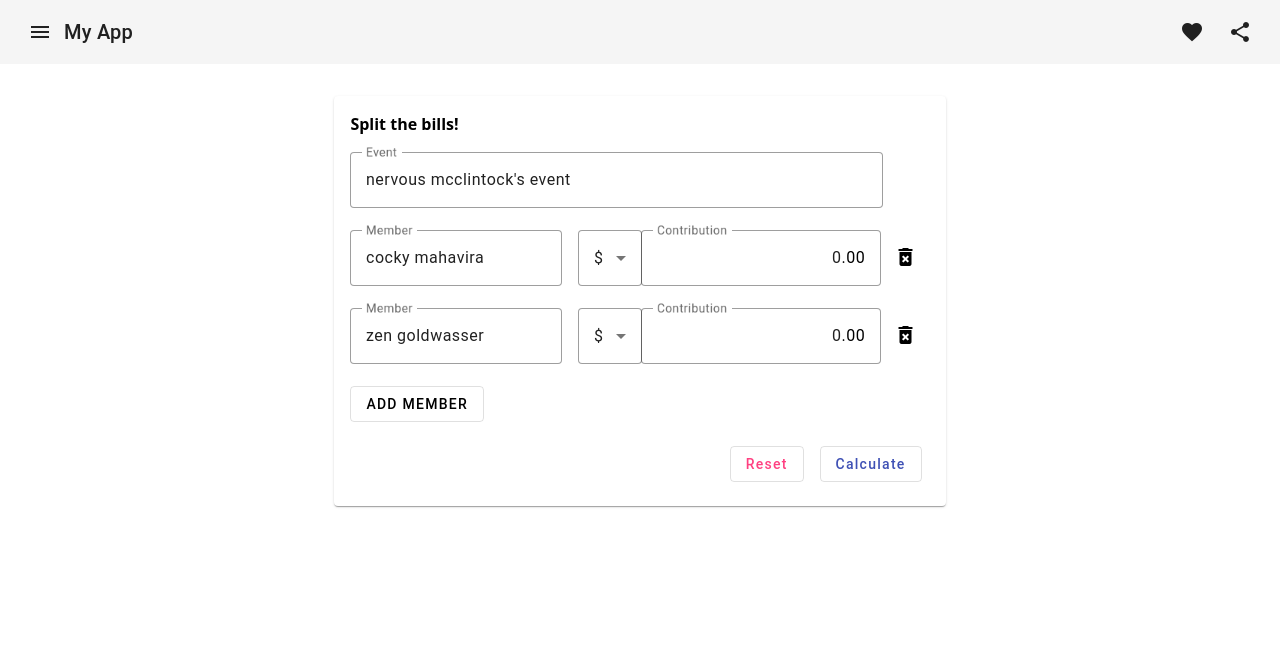
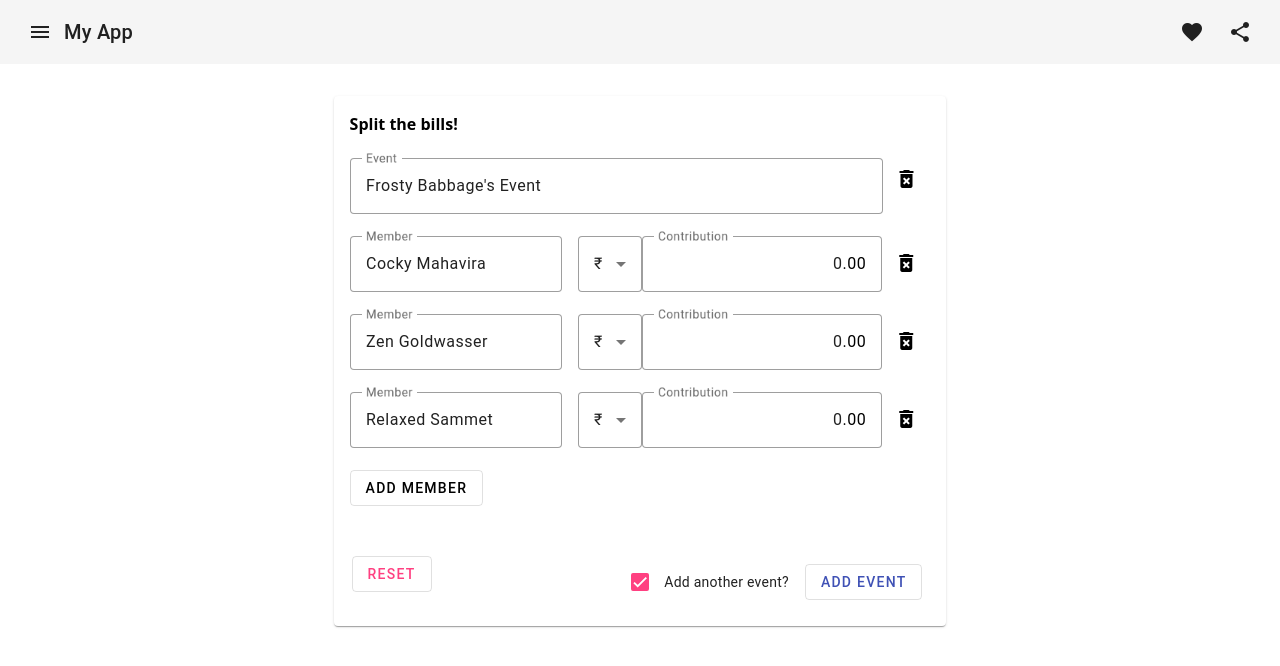
Before and after one commit to tt-Hars/splitTheBills, an Angular app: page /hello in a window 1280 px wide. Shown: the top 666 px of the page. Built offline with nearby package versions, Linux system fonts and the light colour scheme.

Commit message:
Added multiple events support

```diff
--- a/src/app/__old__/login-view/login-view.component.ts
+++ b/src/app/__old__/login-view/login-view.component.ts
@@ -75,7 +75,7 @@ export class LoginViewComponent implements OnInit, OnDestroy {
     // this.rUserName = '';
     // this.rName = '';
     if (this.matchPasswords()) {
-     // debugger;
+     //
       this.regUsers.push({id: c, name: this.rName, user_name: this.rUserID, user_password: this.rPassword});
       c++;
       this._ds.setRegUsersList(this.regUsers);
--- a/src/app/pre-login/hello/hello.component.html
+++ b/src/app/pre-login/hello/hello.component.html
@@ -3,8 +3,33 @@
   <ng-container card-content>
     <app-form #formRef></app-form>
   </ng-container>
-  <div class="m-4 flex justify-end w-full float-right" card-actions>
-    <button color="accent" mat-stroked-button (click)="formReset($event)">Reset</button>
-    <button class="ml-4" color="primary" mat-stroked-button (click)="formSubmit($event)">Calculate</button>
+  <div class="m-4 flex justify-between w-full float-right" card-actions>
+    <button class="!-m-1.5" color="accent" mat-stroked-button (click)="formReset($event)">
+      RESET
+    </button>
+    <div>
+      <mat-checkbox class="example-margin" [(ngModel)]="isChecked"
+        >Add another event?</mat-checkbox
+      >
+      <button
+        *ngIf="isChecked; else calculate"
+        class="ml-4"
+        color="primary"
+        mat-stroked-button
+        (click)="addEvent($event)"
+      >
+        ADD EVENT
+      </button>
+      <ng-template #calculate>
+        <button
+          class="ml-4"
+          color="primary"
+          mat-stroked-button
+          (click)="formSubmit($event)"
+        >
+          CALCULATE
+        </button>
+      </ng-template>
+    </div>
   </div>
 </app-card>
--- a/src/app/pre-login/hello/hello.component.ts
+++ b/src/app/pre-login/hello/hello.component.ts
@@ -1,20 +1,36 @@
-import { Component, ElementRef, ViewChild } from '@angular/core';
-import {FormComponent} from '../../shared/components/form/form.component';
+import { Component, OnInit, ViewChild } from "@angular/core";
+import { FormComponent } from "../../shared/components/form/form.component";
+import { CalculateShare } from "../../shared/logic/calculate-share";
+import { TransactionDetail } from "../../shared/models/data.model";
 
 @Component({
-  selector: 'app-hello',
-  templateUrl: './hello.component.html',
-  styleUrls: []
+  selector: "app-hello",
+  templateUrl: "./hello.component.html",
+  styleUrls: [],
 })
-export class HelloComponent {
-  @ViewChild('formRef') form: FormComponent
+export class HelloComponent implements OnInit {
+  csInstance: CalculateShare;
+  isChecked: boolean;
 
-  formSubmit(e: Event){
-    console.log(this.form)
-    this.form.onSubmit()
+  ngOnInit(): void {
+    this.csInstance = new CalculateShare();
+    this.isChecked = true
   }
 
-  formReset(e: Event){
-    this.form.onReset()
+  @ViewChild("formRef") formComponent: FormComponent;
+
+  formSubmit(e: Event) {
+    this.formComponent.onSubmit();
+    debugger
+    const formValue: TransactionDetail = {...this.formComponent.memberForm.value}
+    this.csInstance.calculateEventShare(formValue);
+  }
+
+  formReset(e: Event) {
+    this.formComponent.onReset();
+  }
+
+  addEvent(e: Event) {
+    this.formComponent.addEvent();
   }
 }
--- a/src/app/shared/components/form/form.component.html
+++ b/src/app/shared/components/form/form.component.html
@@ -1,24 +1,39 @@
 <form #formElement [formGroup]="memberForm" (ngSubmit)="onSubmit()">
+  <div formArrayName="events">
+    <div
+      *ngFor="let event of events().controls; let j = index"
+      [formGroupName]="j"
+    >
       <p>
         <mat-form-field class="w-[33.3rem]" appearance="outline">
           <mat-label>Event</mat-label>
           <input
+            class="!capitalize"
             name="eventName"
             placeholder="Add event's name"
             formControlName="eventName"
             matInput
           />
         </mat-form-field>
+        <button
+            mat-icon-button
+            class="example-icon"
+            (click)="removeEvent($event, j)"
+            aria-label="Example icon-button with menu icon"
+          >
+            <mat-icon>delete_forever</mat-icon>
+          </button>
       </p>
       <div class="flex flex-col w-auto" formArrayName="members">
         <div
-      *ngFor="let member of members().controls; let i = index"
+          *ngFor="let member of event.get('members').controls; let i = index"
           [formGroupName]="i"
           class="flex justify-between"
         >
           <mat-form-field appearance="outline">
             <mat-label>Member</mat-label>
             <input
+            class="!capitalize"
               name="memberName"
               placeholder="Add member's name"
               formControlName="memberName"
@@ -30,12 +45,15 @@
               <mat-option
                 *ngFor="let c of currencies"
                 [value]="c.code"
-            selected
                 >{{ c.symbol }}</mat-option
               >
             </mat-select>
           </mat-form-field>
-      <mat-form-field class="-ml-px" appearance="outline" floatLabel="always">
+          <mat-form-field
+            class="-ml-px"
+            appearance="outline"
+            floatLabel="always"
+          >
             <mat-label>Contribution</mat-label>
             <input
               name="amount"
@@ -51,7 +69,7 @@
           <button
             mat-icon-button
             class="example-icon"
-        (click)="removeMember($event, i)"
+            (click)="removeMember($event, i, j)"
             aria-label="Example icon-button with menu icon"
           >
             <mat-icon>delete_forever</mat-icon>
@@ -60,11 +78,13 @@
       </div>
       <button
         mat-stroked-button
-    (click)="addMember($event)"
-    class="example-icon"
+        (click)="addMember(j, $event)"
+        class="example-icon mb-8"
         color="warning"
         aria-label="Example icon-button with menu icon"
       >
         ADD MEMBER
       </button>
+    </div>
+  </div>
 </form>
--- a/src/app/shared/components/form/form.component.ts
+++ b/src/app/shared/components/form/form.component.ts
@@ -1,11 +1,18 @@
-import { AfterViewInit, Component, ElementRef, Input, OnDestroy, OnInit, ViewChild } from "@angular/core";
+import {
+  AfterViewInit,
+  Component,
+  ElementRef,
+  Input,
+  OnDestroy,
+  OnInit,
+  ViewChild,
+} from "@angular/core";
+import { FormArray, FormBuilder, FormGroup } from "@angular/forms";
+import { Observable, Subscription, fromEvent } from "rxjs";
+import { v4 as uuid } from "uuid";
 import { SharedModule } from "../../shared.module";
 
-import { FormArray, FormBuilder, FormGroup } from "@angular/forms";
-import { MemberFormModel } from "../../models/member.form.model";
-import { v4 as uuid } from "uuid";
 import getAName from "../../random-names";
-import { Observable, Subscription, fromEvent } from "rxjs";
 
 @Component({
   selector: "app-form",
@@ -15,20 +22,20 @@ import { Observable, Subscription, fromEvent } from "rxjs";
   styles: [],
 })
 export class FormComponent implements OnInit, AfterViewInit, OnDestroy {
-  @ViewChild('formElement') formElement: ElementRef
+  @ViewChild("formElement") formElement: ElementRef;
   memberForm: FormGroup;
-  constructor(private formBuilder: FormBuilder) {
-    this.memberForm = this.formBuilder.group({
-      eventId: uuid(),
-      eventName: `${getAName()}'s event`,
-      members: this.formBuilder.array([]),
-    });
-  }
-
+  eventCount = 0;
   memberCount = 0;
   currencies = [];
   click$: Observable<unknown>;
   clickSubscription: Subscription;
+
+  constructor(private formBuilder: FormBuilder) {
+    this.memberForm = this.formBuilder.group({
+      transactionId: uuid(),
+      events: this.formBuilder.array([]),
+    });
+  }
 
   ngOnInit(): void {
     this.currencies = [
@@ -53,29 +60,40 @@ export class FormComponent implements OnInit, AfterViewInit, OnDestroy {
         code: "JPY",
       },
     ];
-    // need at least 2 members to split the bill
-    this.addMember();
-    this.addMember();
+    // need at least an event and 2 members to split the bill
+    this.addEvent();
   }
 
   // should be moved to a directive
   ngAfterViewInit(): void {
-    this.click$ = fromEvent(this.formElement.nativeElement, 'click')
+    this.click$ = fromEvent(this.formElement.nativeElement, "click");
     this.clickSubscription = this.click$.subscribe((evt: MouseEvent) => {
-      const clickedItem = (evt.target as HTMLInputElement)
-      if(clickedItem.nodeName === 'INPUT'){
-        clickedItem.select()
-        console.log('I am clicked', evt.target)
+      const clickedItem = evt.target as HTMLInputElement;
+      if (clickedItem.nodeName === "INPUT") {
+        clickedItem.select();
+        console.log("I am clicked", evt.target);
       }
-    })
+    });
   }
 
   ngOnDestroy(): void {
-    this.clickSubscription.unsubscribe()
+    this.clickSubscription.unsubscribe();
   }
 
-  members(): FormArray {
-    return this.memberForm.get("members") as FormArray;
+  members(eventIndex = 0): FormArray {
+    return this.events().controls[eventIndex].get("members") as FormArray;
+  }
+
+  events(): FormArray {
+    return this.memberForm.get("events") as FormArray;
+  }
+
+  newEvent(): FormGroup {
+    return this.formBuilder.group({
+      eventId: uuid(),
+      eventName: `${getAName()}'s event`,
+      members: this.formBuilder.array([]),
+    });
   }
 
   newMember(): FormGroup {
@@ -83,19 +101,34 @@ export class FormComponent implements OnInit, AfterViewInit, OnDestroy {
       memberId: uuid(),
       memberName: getAName(),
       amount: 0,
-      currency: "USD",
+      actualContribution: 0,
+      currency: "INR",
     });
   }
 
-  addMember(e?: Event) {
+  addMember(eventIndex = 0, e?: Event) {
     this.memberCount++;
     e?.preventDefault();
-    this.members().push(this.newMember());
+    this.members(eventIndex).push(this.newMember());
   }
 
-  removeMember(e: Event, index: number) {
+  addEvent(e?: Event) {
+    e?.preventDefault();
+    this.events().push(this.newEvent());
+    this.addMember(this.events().length - 1);
+    this.addMember(this.events().length - 1);
+    this.addMember(this.events().length - 1);
+    this.eventCount++;
+  }
+
+  removeMember(e: Event, index: number, eventIndex: number) {
     e.preventDefault();
-    this.members().removeAt(index);
+    this.members(eventIndex).removeAt(index);
+  }
+
+  removeEvent(e: Event, index: number) {
+    e.preventDefault();
+    this.events().removeAt(index);
   }
 
   onSubmit() {
@@ -103,7 +136,6 @@ export class FormComponent implements OnInit, AfterViewInit, OnDestroy {
   }
 
   onReset() {
-    debugger;
     this.memberForm.reset();
   }
 }
```
Also changed, not shown: src/app/shared/material-imports.module/material-imports.module.ts (+4 -11 lines), src/app/shared/models/data.model.ts (added, +21 -0 lines). Lines whose indentation alone changed are shown as unchanged.
